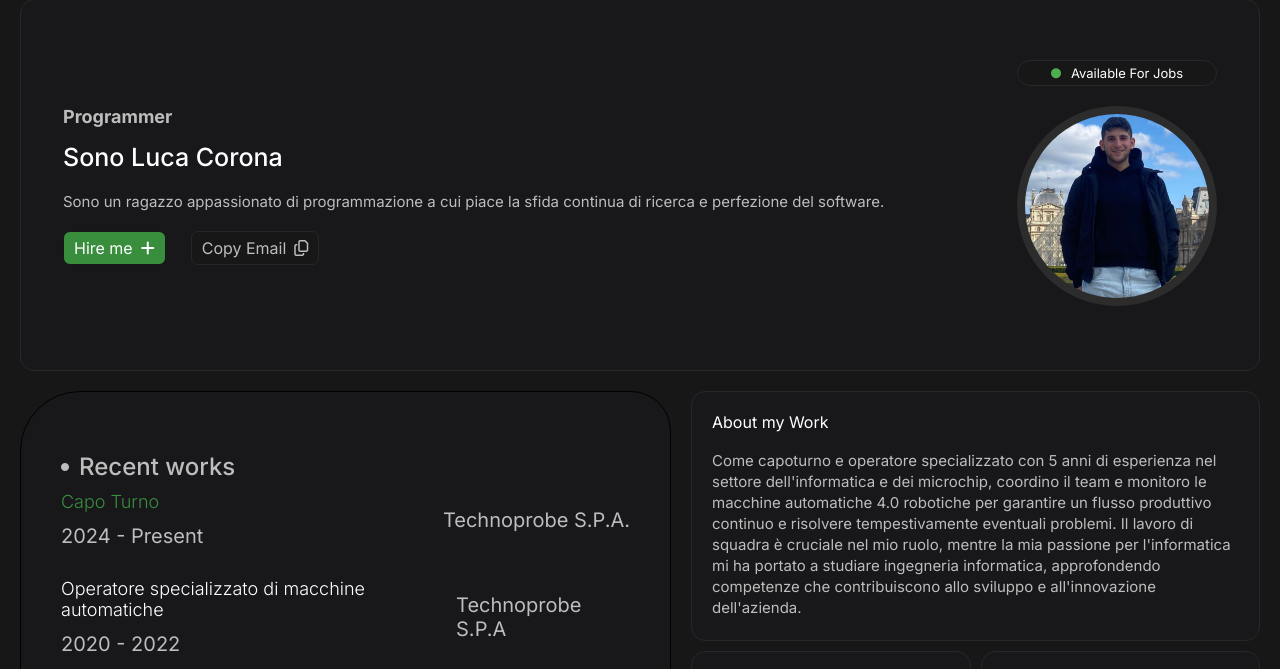
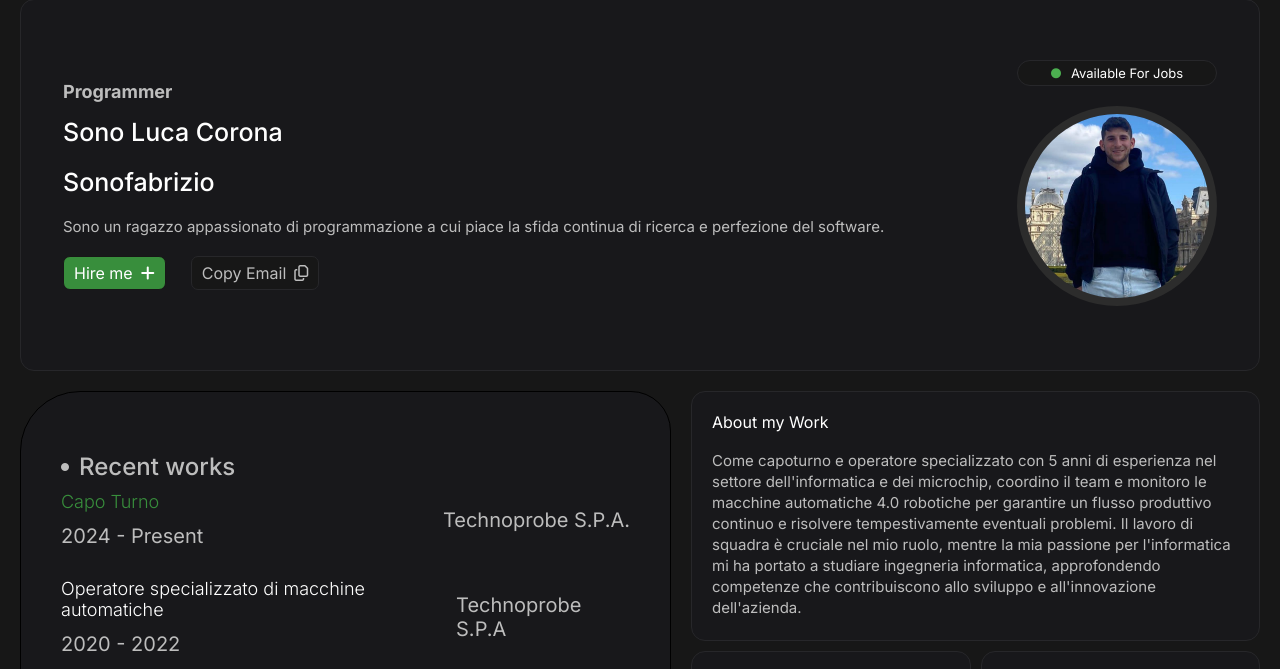
Before and after one commit to Lucacoronaa/lucacoronaa.github.io, a plain HTML site: page index.html in a window 1280 px wide. Shown: the part 105-774 px from the top of the page. Drawn offline with Linux system fonts and the light colour scheme.

Commit message:
Update index.html

```diff
--- a/index.html
+++ b/index.html
@@ -24,6 +24,7 @@
             <h3>Programmer</h3>
             <div class="info">
                 <h2>Sono Luca Corona</h2>
+                <h2>Sonofabrizio</h2>
                 <p>Sono un ragazzo appassionato di programmazione a cui piace la sfida continua di ricerca e perfezione del software.</p>
                 <div class="buttons">
                     <button class="hire">
```
